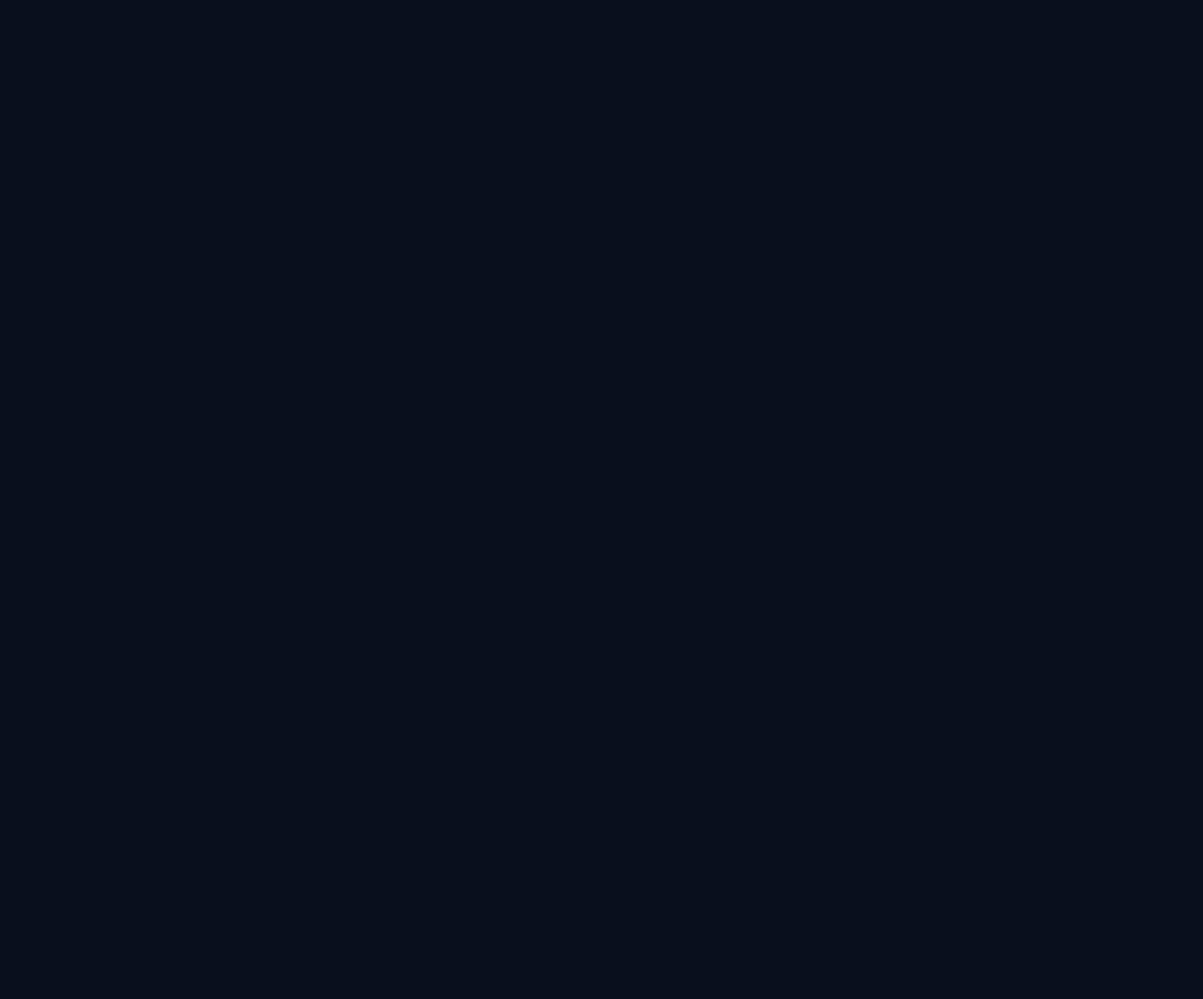
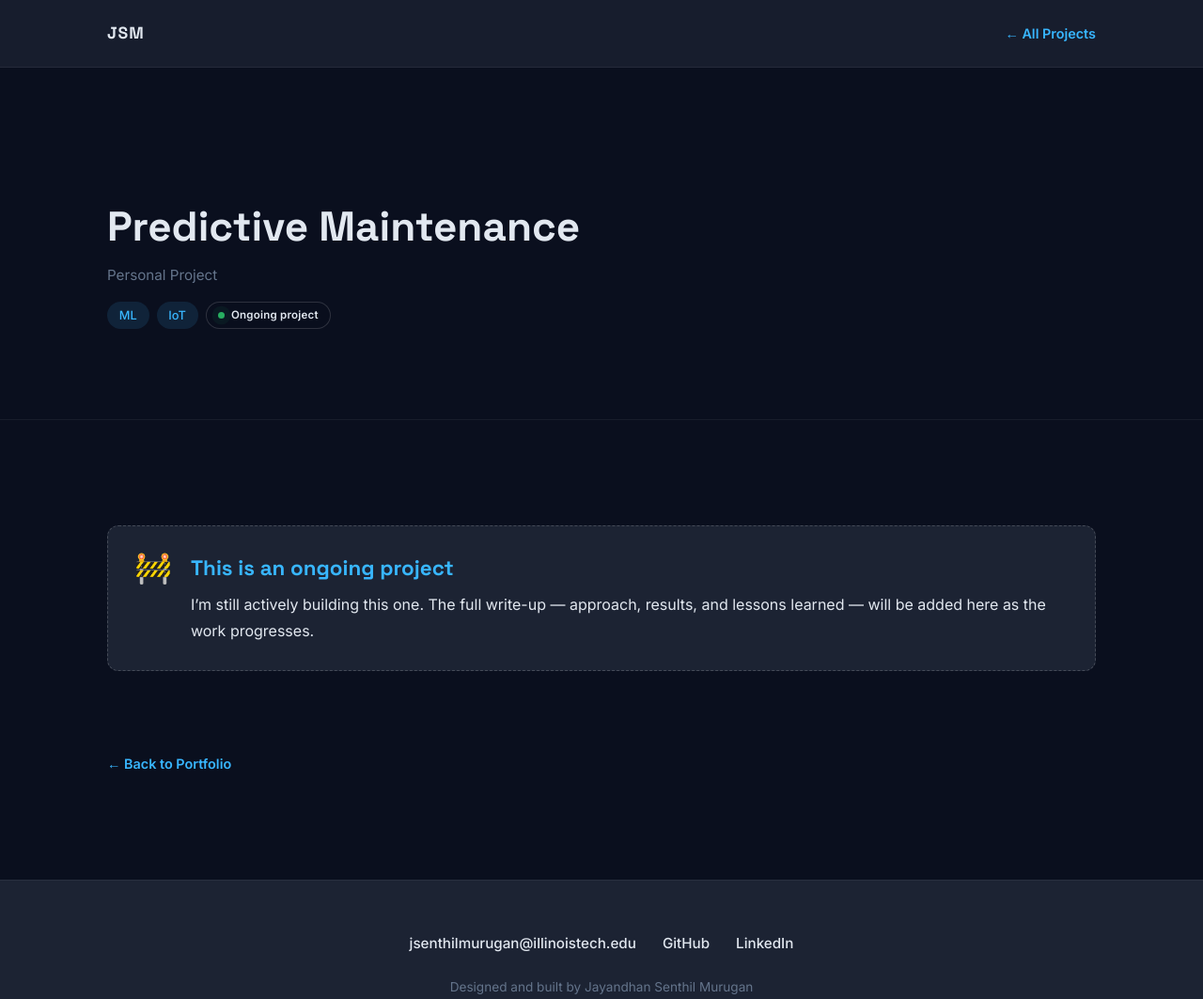
Before and after one commit to jayandhan99/Portfolio, a plain HTML site: page projects/predictive_maintenance.html in a window 1280 px wide. Shown: the whole page at 94% size. Before the commit the page ends 800 px from the top, so only its background shows below. Drawn offline with Linux system fonts and the light colour scheme.

Commit message:
Add ongoing / updating-soon status to Predictive Maintenance and GAIA
Projects can now carry an optional status ('ongoing' | 'soon') that
renders as a badge on the homepage card (green pulsing dot for
ongoing, static grey for updating soon). Both previously-empty
detail pages now show the same badge in the hero plus a dashed
status notice, instead of a blank page.

Co-Authored-By: Claude Sonnet 5 <noreply@anthropic.com>

```diff
--- a/assets/css/main.css
+++ b/assets/css/main.css
@@ -375,7 +375,55 @@ button {
   grid-template-columns: repeat(auto-fill, minmax(220px, 1fr));
 }
 
+.status-badge {
+  display: inline-flex;
+  align-items: center;
+  gap: 0.45rem;
+  padding: 0.28rem 0.75rem;
+  border-radius: 999px;
+  background: rgb(10 15 30 / 85%);
+  border: 1px solid rgb(255 255 255 / 15%);
+  color: var(--color-text);
+  font-size: 0.72rem;
+  font-weight: 600;
+  letter-spacing: 0.02em;
+}
+
+.status-badge::before {
+  content: '';
+  width: 7px;
+  height: 7px;
+  border-radius: 50%;
+  background: var(--color-muted);
+}
+
+.status-badge.status-ongoing::before {
+  background: var(--color-success);
+  animation: status-pulse 2s ease-out infinite;
+}
+
+@keyframes status-pulse {
+  0% {
+    box-shadow: 0 0 0 0 rgb(39 174 96 / 60%);
+  }
+
+  70% {
+    box-shadow: 0 0 0 7px rgb(39 174 96 / 0%);
+  }
+
+  100% {
+    box-shadow: 0 0 0 0 rgb(39 174 96 / 0%);
+  }
+}
+
+.card .status-badge {
+  position: absolute;
+  top: 0.75rem;
+  right: 0.75rem;
+}
+
 .card {
+  position: relative;
   display: block;
   background: var(--color-surface);
   border-radius: 12px;
--- a/assets/css/project.css
+++ b/assets/css/project.css
@@ -132,6 +132,29 @@
 
 .project-back {
   margin-top: 2.5rem;
+}
+
+.status-notice {
+  display: flex;
+  align-items: flex-start;
+  gap: 1.25rem;
+  background: var(--color-surface);
+  border: 1px dashed rgb(255 255 255 / 18%);
+  border-radius: 12px;
+  padding: 1.75rem;
+}
+
+.status-notice-icon {
+  font-size: 2rem;
+  line-height: 1;
+}
+
+.status-notice h2 {
+  margin-bottom: 0.5rem;
+}
+
+.status-notice p {
+  margin-bottom: 0;
 }
 
 .text-accent {
--- a/assets/js/main.js
+++ b/assets/js/main.js
@@ -85,6 +85,11 @@
   /* --------------------------------------------------------------------
      Card rendering (shared by Projects and Mini Projects)
      -------------------------------------------------------------------- */
+  const STATUS_LABELS = {
+    ongoing: 'Ongoing project',
+    soon: 'Updating soon',
+  };
+
   function createCard(item, basePath) {
     const card = document.createElement('a');
     card.className = 'card';
@@ -133,6 +138,14 @@
 
     card.appendChild(cover);
     card.appendChild(body);
+
+    if (item.status && STATUS_LABELS[item.status]) {
+      const badge = document.createElement('span');
+      badge.className = `status-badge status-${item.status}`;
+      badge.textContent = STATUS_LABELS[item.status];
+      card.appendChild(badge);
+    }
+
     return card;
   }
 
--- a/data/projects.js
+++ b/data/projects.js
@@ -1,11 +1,13 @@
 // Project data consumed by index.html.
 // Each `tag` doubles as a filter category value shown in the Projects filter bar.
+// Optional `status`: 'ongoing' | 'soon' shows a badge on the card.
 const projects = [
   {
     slug: 'predictive_maintenance',
     title: 'Predictive Maintenance',
     context: 'Personal Project',
     tags: ['ML', 'IoT'],
+    status: 'ongoing',
   },
   {
     slug: 'labelmark',
@@ -33,6 +35,7 @@ const projects = [
     title: 'GAIA',
     context: 'Personal Project',
     tags: ['Data Engineering'],
+    status: 'soon',
   },
   {
     slug: 'biomarkers',
--- a/projects/predictive_maintenance.html
+++ b/projects/predictive_maintenance.html
@@ -4,6 +4,7 @@
   <meta charset="UTF-8">
   <meta name="viewport" content="width=device-width, initial-scale=1.0">
   <title>Predictive Maintenance — Portfolio</title>
+  <meta name="description" content="Predictive Maintenance is an ongoing project. A full write-up will be added as it progresses.">
 
   <link rel="preconnect" href="https://fonts.googleapis.com">
   <link rel="preconnect" href="https://fonts.gstatic.com" crossorigin>
@@ -16,7 +17,53 @@
   <link rel="stylesheet" href="../assets/css/project.css">
 </head>
 <body>
-  <!-- Predictive Maintenance project detail content goes here -->
+  <header class="nav">
+    <div class="nav-inner">
+      <a href="../index.html" class="nav-brand">JSM</a>
+      <a href="../index.html#projects" class="back-link">&larr; All Projects</a>
+    </div>
+  </header>
+
+  <main>
+    <section class="project-hero">
+      <div class="section-inner">
+        <h1 class="project-title">Predictive Maintenance</h1>
+        <p class="project-context">Personal Project</p>
+        <div class="project-tags">
+          <span class="pill">ML</span>
+          <span class="pill">IoT</span>
+          <span class="status-badge status-ongoing">Ongoing project</span>
+        </div>
+      </div>
+    </section>
+
+    <section class="project-content">
+      <div class="section-inner">
+        <article class="project-section">
+          <div class="status-notice">
+            <div class="status-notice-icon" aria-hidden="true">&#128679;</div>
+            <div>
+              <h2>This is an ongoing project</h2>
+              <p>I&rsquo;m still actively building this one. The full write-up &mdash; approach, results, and lessons learned &mdash; will be added here as the work progresses.</p>
+            </div>
+          </div>
+        </article>
+
+        <a href="../index.html#projects" class="back-link project-back">&larr; Back to Portfolio</a>
+      </div>
+    </section>
+  </main>
+
+  <footer id="contact" class="contact">
+    <div class="section-inner contact-inner">
+      <div class="contact-links">
+        <a href="mailto:jsenthilmurugan@illinoistech.edu" class="contact-link">jsenthilmurugan@illinoistech.edu</a>
+        <a href="https://github.com/jayandhan99" class="contact-link" target="_blank" rel="noopener noreferrer">GitHub</a>
+        <a href="https://www.linkedin.com/in/jayandhan-senthil-murugan/" class="contact-link" target="_blank" rel="noopener noreferrer">LinkedIn</a>
+      </div>
+      <p class="contact-credit">Designed and built by Jayandhan Senthil Murugan</p>
+    </div>
+  </footer>
 
   <script src="../assets/js/main.js" defer></script>
 </body>
```
Also changed, not shown: projects/gaia.html (+47 -1 lines).
